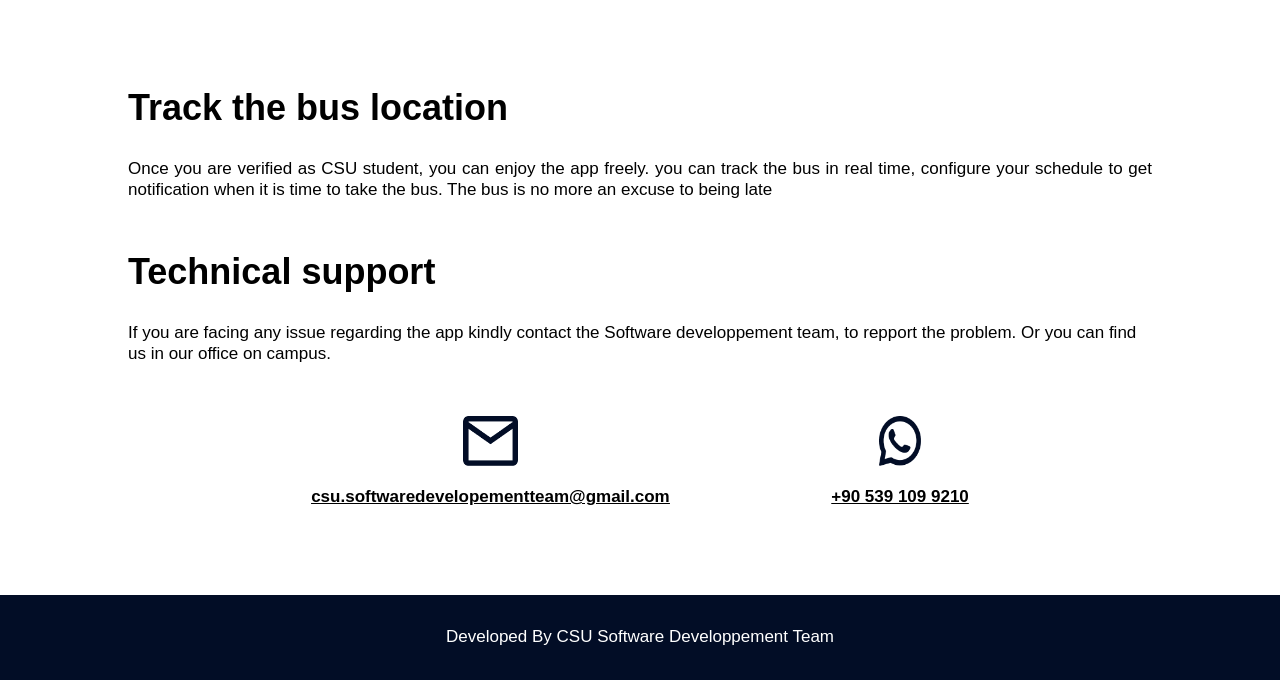
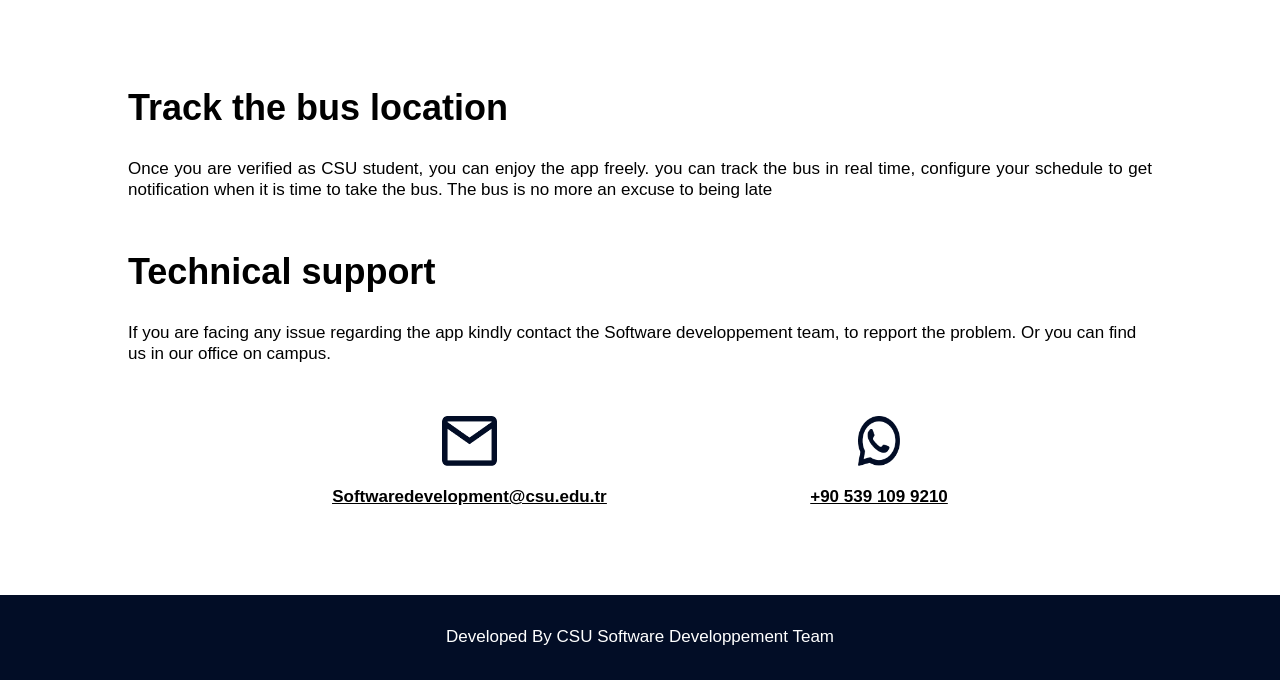
Before and after one commit to CSUdeveloppementTeam/CSU-Bus-Tracker, a plain HTML site: page index.html in a window 1280 px wide. Shown: the part 4143-4823 px from the top of the page. Drawn offline with Linux system fonts and the light colour scheme.

Commit message:
Update the email

```diff
--- a/index.html
+++ b/index.html
@@ -162,7 +162,7 @@ you have to verify your status of Csu student,
             <div class="contact_info_block">
                 <div>
                     <img src="images/email.png" alt="">
-                    <p><a href="email">csu.softwaredevelopementteam@gmail.com</a></p>
+                    <p><a href="email">Softwaredevelopment@csu.edu.tr</a></p>
                 </div>
                 <div>
                     <img src="images/whatsapp.png" alt="">
```
